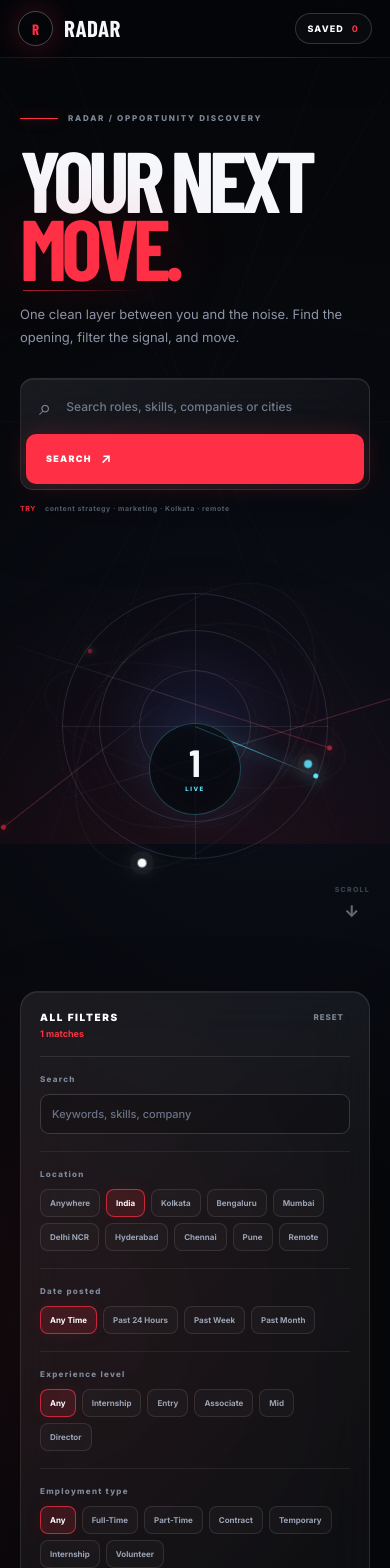
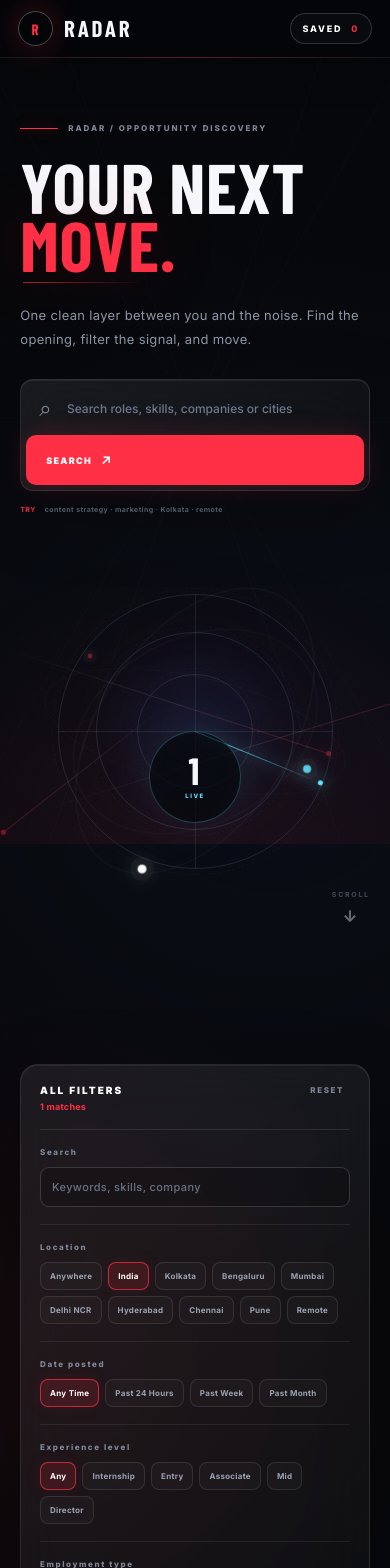
Before and after one commit to heysiddhartha/Siddhartha, a React (Vite) app: page / in a window 390 px wide. Shown: the top 1568 px of the page. Built offline with nearby package versions, Linux system fonts and the light colour scheme; a web font is replaced by a local one.

Commit message:
Refine RADAR typography spacing and tracker aesthetic

```diff
--- a/src/styles.css
+++ b/src/styles.css
@@ -64,3 +64,46 @@ body{background:#06070a}
 @media(max-width:1000px){.hero-clean{grid-template-columns:1fr;min-height:auto;padding-top:70px}.hero-visual{height:520px;min-height:420px}.hero-copy{max-width:850px}.feed-layout{padding-top:35px}}
 @media(max-width:650px){.nav{height:58px;padding:0 18px}.brand strong{font-size:23px}.hero-clean{padding:55px 20px 45px}.hero-clean h1{font-size:86px;margin-top:22px}.hero-clean p{font-size:13px}.hero-clean .hero-search{flex-wrap:wrap;height:auto;padding:5px}.hero-clean .hero-search input{height:46px;width:calc(100% - 50px)}.hero-clean .hero-search button{width:100%;margin-top:4px}.hero-hint{line-height:1.8}.hero-visual{height:390px;min-height:340px}.radar-minimal{width:76%}.scroll-cue{right:0;bottom:0}.thread-a{width:100%}.thread-b{width:115%}.feed-layout{padding-top:25px}}
 @media(prefers-reduced-motion:reduce){.radar-hand,.signal-node,.web-orbit,.scroll-cue{animation:none}.radar-minimal,.thread,.web-bg{transform:none!important}}
+
+
+/* RADAR clean tracker layer */
+.hero-clean{min-height:720px;max-width:1500px;margin:auto;padding:88px 5.2vw 96px;grid-template-columns:minmax(0,1fr) minmax(430px,.86fr);gap:5vw}
+.hero-copy{max-width:760px}
+.hero-kicker{letter-spacing:.24em}
+.hero-clean h1{font-size:clamp(78px,9.4vw,148px);letter-spacing:.015em;line-height:.82;margin:25px 0 30px}
+.hero-clean h1 em{letter-spacing:.01em}
+.hero-clean p{max-width:610px;letter-spacing:.025em;line-height:1.85}
+.hero-search{max-width:860px;letter-spacing:.02em}
+.hero-hint{letter-spacing:.11em}
+.hero-visual{min-height:560px}
+.radar-minimal{width:390px;height:390px}
+.radar-ring{border-color:rgba(150,180,220,.15)}
+.radar-center b{letter-spacing:.06em}
+.thread{opacity:.42}
+.web-orbit{opacity:.42}
+.signal-node{opacity:.72}
+.scroll-cue{letter-spacing:.24em}
+.nav{letter-spacing:.05em}
+.brand strong{letter-spacing:.12em}
+.nav-center{letter-spacing:.22em}
+.saved-btn{letter-spacing:.2em}
+.feed-layout{padding-top:42px}
+.results-head h2{letter-spacing:.055em}
+.results-head h2 small{letter-spacing:.18em}
+.eyebrow{letter-spacing:.24em}
+.job-card,.filter-panel,.results-head,.active-row{letter-spacing:.015em}
+.filter-group h3,.filter-head span,.filter-head button,.more-toggle{letter-spacing:.2em}
+.select-list button,.toggle,.field{letter-spacing:.035em}
+.empty-state{letter-spacing:.04em}
+@media(max-width:980px){
+ .hero-clean{grid-template-columns:1fr;min-height:auto;padding-top:65px}
+ .hero-visual{min-height:470px}
+ .radar-minimal{width:320px;height:320px}
+}
+@media(max-width:640px){
+ .hero-clean h1{font-size:clamp(66px,18vw,104px);letter-spacing:.01em}
+ .hero-copy{max-width:100%}
+ .hero-visual{min-height:390px}
+ .radar-minimal{width:275px;height:275px}
+ .hero-hint{letter-spacing:.06em}
+}
```
